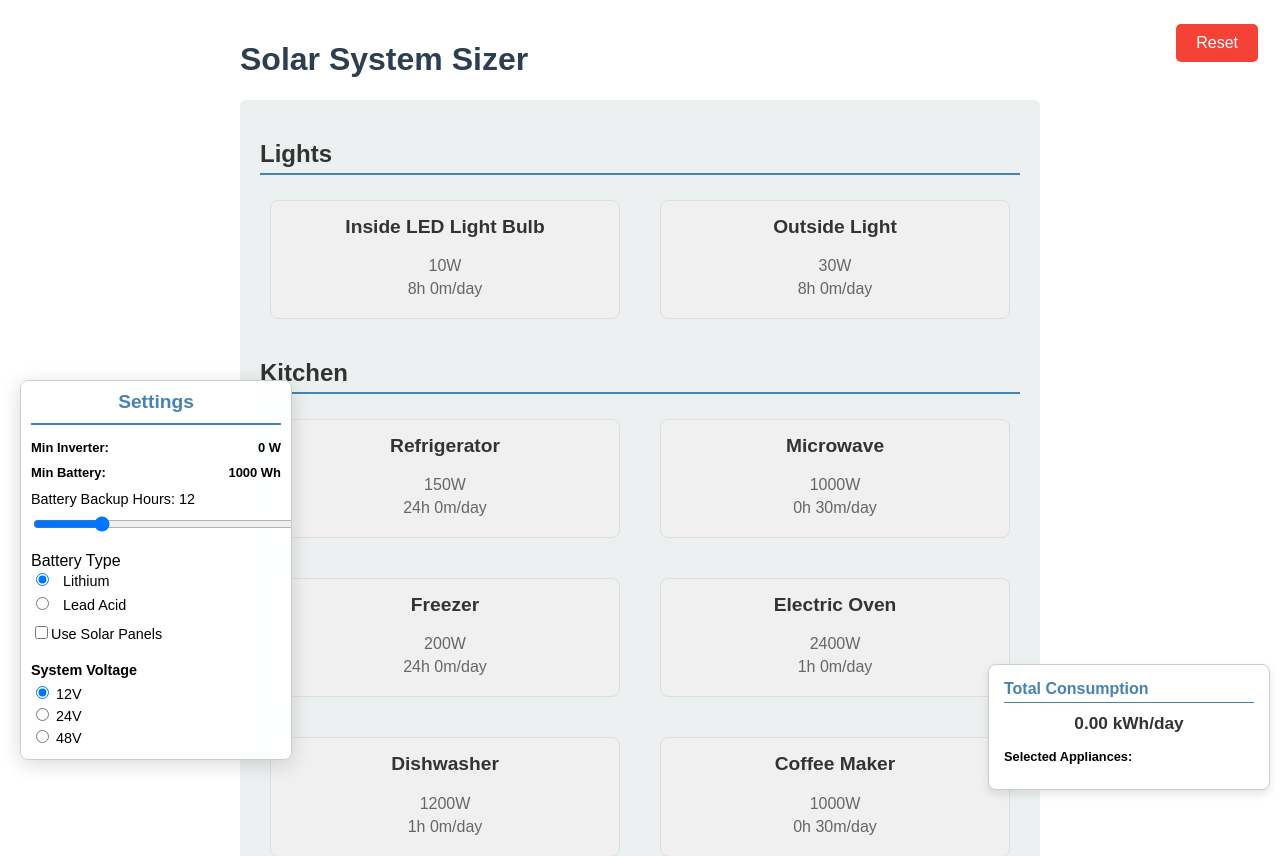
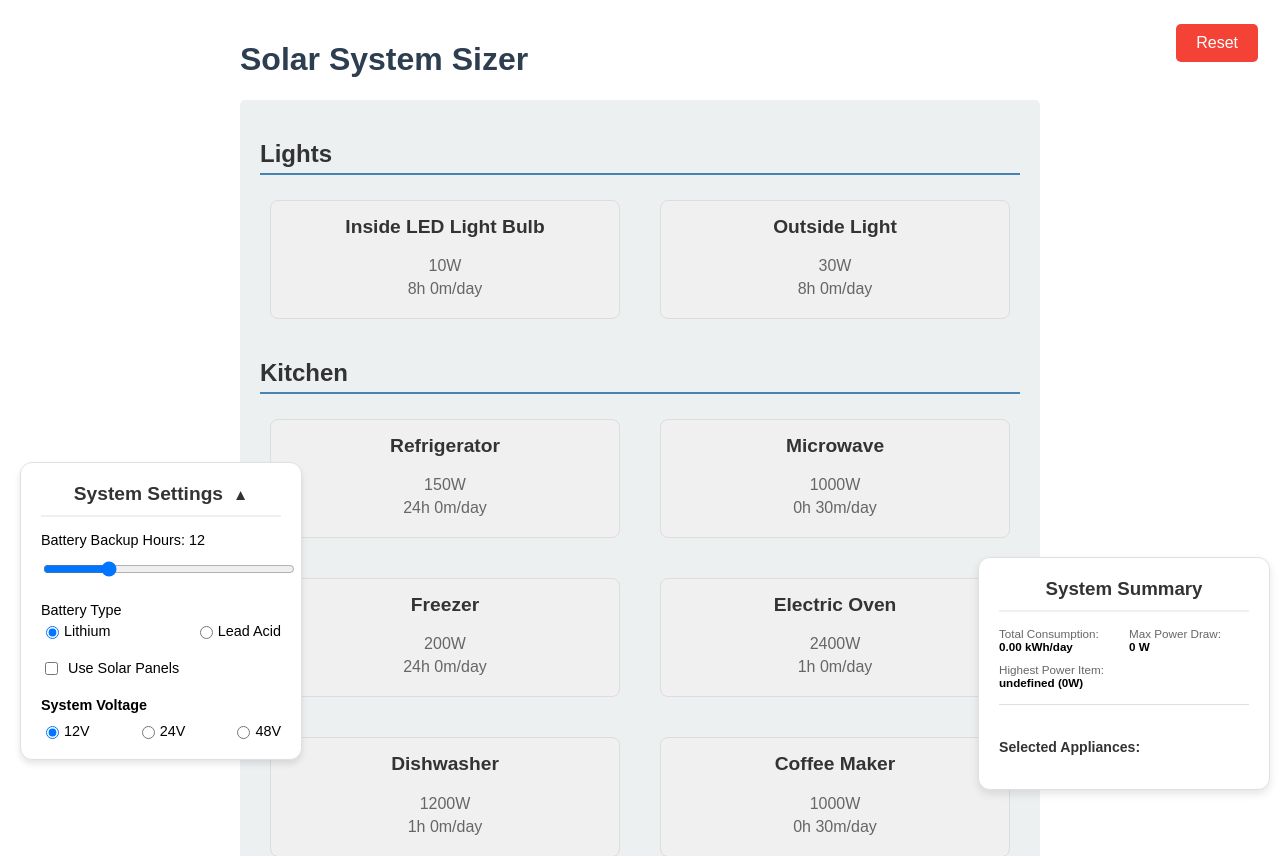
Before and after one commit to AndreLesa/solar-system-sizer, a React (Create React App) app: page / in a window 1280 px wide. Shown: the top 856 px of the page. Built offline with nearby package versions, Linux system fonts and the light colour scheme.

Commit message:
multiple fixes

```diff
--- a/src/components/ApplianceList.js
+++ b/src/components/ApplianceList.js
@@ -104,6 +104,25 @@ const ApplianceList = ({ appliances, addAppliance, updateAppliance, removeApplia
       return total + Number(calculateDailyKWh(appliance));
     }, 0).toFixed(2);
   }
+
+  const calculateMaxPowerDraw = () => {
+    return Object.values(selectedAppliances).reduce((max, appliance) => {
+      const appliancePower = appliance.maxPower || appliance.power;
+      return Math.max(max, appliancePower * (appliance.quantity || 1));
+    }, 0);
+  };
+
+  const findHighestPowerItem = () => {
+    const highestPowerAppliance = Object.values(selectedAppliances).reduce((highest, appliance) => {
+      const appliancePower = appliance.maxPower || appliance.power;
+      if (appliancePower > (highest.maxPower || highest.power)) {
+        return appliance;
+      }
+      return highest;
+    }, { power: 0 });
+
+    return `${highestPowerAppliance.name} (${highestPowerAppliance.maxPower || highestPowerAppliance.power}W)`;
+  };
 
   function calculateSystemSize() {
     console.log('Selected Appliances:', selectedAppliances);
@@ -312,6 +331,27 @@ const ApplianceList = ({ appliances, addAppliance, updateAppliance, removeApplia
 
   const isMobile = window.innerWidth <= 768;
 
+  const InfoItem = ({ label, value }) => (
+    <div style={{ fontSize: '0.9em', display: 'flex', flexDirection: 'column' }}>
+      <span style={{ color: '#666' }}>{label}:</span>
+      <span style={{ fontWeight: 'bold' }}>{value}</span>
+    </div>
+  );
+
+  const RadioButton = ({ name, value, checked, onChange, label }) => (
+    <label style={{ fontSize: '0.9em', display: 'flex', alignItems: 'center', cursor: 'pointer' }}>
+      <input
+        type="radio"
+        name={name}
+        value={value}
+        checked={checked}
+        onChange={onChange}
+        style={{ marginRight: '5px' }}
+      />
+      {label}
+    </label>
+  );
+
   return (
     <div className="appliance-list">
       {showNotification && (
@@ -437,28 +477,77 @@ const ApplianceList = ({ appliances, addAppliance, updateAppliance, removeApplia
         position: 'fixed',
         bottom: '10px',
         right: '10px',
-        width: '250px',
-        padding: '15px',
-        border: '1px solid #ccc',
-        borderRadius: '8px',
-        backgroundColor: '#fff',
+        width: '280px',
+        padding: '20px',
+        border: '1px solid #e0e0e0',
+        borderRadius: '12px',
+        backgroundColor: '#ffffff',
         boxShadow: '0 4px 8px rgba(0, 0, 0, 0.1)',
-        zIndex: 1000
+        zIndex: 1000,
+        fontFamily: 'Arial, sans-serif'
       }}>
-        <h3 style={{ marginBottom: '10px' }}>Total Consumption</h3>
-        <p className="total-kwh" style={{ fontSize: '1.2em', fontWeight: 'bold' }}>{calculateTotalKWh()} kWh/day</p>
+        <h3 style={{
+          textAlign: 'center',
+          fontSize: '1.3em',
+          marginBottom: '15px',
+          color: '#333',
+          borderBottom: '2px solid #f0f0f0',
+          paddingBottom: '10px'
+        }}>
+          System Summary
+        </h3>
+        <div className="system-info-grid" style={{
+          display: 'grid',
+          gridTemplateColumns: '1fr 1fr',
+          gap: '10px',
+          marginBottom: '15px',
+          fontSize: '0.9em'
+        }}>
+          <InfoItem label="Total Consumption" value={`${calculateTotalKWh()} kWh/day`} />
+          <InfoItem label="Max Power Draw" value={`${calculateMaxPowerDraw()} W`} />
+          <InfoItem label="Highest Power Item" value={findHighestPowerItem()} />
+        </div>
         {!isMobile && (
-          <div className="selected-appliance-info">
-            <h4 style={{ marginTop: '15px', marginBottom: '10px' }}>Selected Appliances:</h4>
+          <div className="selected-appliance-info" style={{
+            maxHeight: '200px',
+            overflowY: 'auto',
+            paddingRight: '10px',
+            marginTop: '15px',
+            borderTop: '1px solid #e0e0e0',
+            paddingTop: '15px'
+          }}>
+            <h4 style={{
+              marginBottom: '10px',
+              fontSize: '1.1em',
+              color: '#333'
+            }}>
+              Selected Appliances:
+            </h4>
             {Object.entries(roomAppliances).map(([room, appliances]) => {
               const selectedInRoom = appliances.filter(a => selectedAppliances[`${room}-${a.name}`]);
               if (selectedInRoom.length === 0) return null;
               return (
                 <div key={room} className="room-group" style={{ marginBottom: '10px' }}>
-                  <h5 style={{ marginBottom: '5px' }}>{room}</h5>
+                  <h5 style={{
+                    marginBottom: '5px',
+                    fontSize: '0.95em',
+                    color: '#666',
+                    borderBottom: '1px solid #e0e0e0',
+                    paddingBottom: '3px'
+                  }}>
+                    {room}
+                  </h5>
                   {selectedInRoom.map(appliance => (
-                    <p key={appliance.name} style={{ margin: '2px 0' }}>
-                      {appliance.name}: {calculateDailyKWh(selectedAppliances[`${room}-${appliance.name}`])} kWh/day
+                    <p key={appliance.name} style={{
+                      margin: '3px 0',
+                      fontSize: '0.85em',
+                      display: 'flex',
+                      justifyContent: 'space-between'
+                    }}>
+                      <span>{appliance.name}:</span>
+                      <span style={{ fontWeight: 'bold' }}>
+                        {calculateDailyKWh(selectedAppliances[`${room}-${appliance.name}`])} kWh/day
+                      </span>
                     </p>
                   ))}
                 </div>
@@ -467,46 +556,36 @@ const ApplianceList = ({ appliances, addAppliance, updateAppliance, removeApplia
           </div>
         )}
       </div>
-      <div className={`floating-system-info ${isMobile ? 'mobile' : ''}`} style={{ padding: '10px', border: '1px solid #ccc', borderRadius: '8px', maxWidth: '250px', margin: '0 auto 20px auto' }}>
-        <h3 style={{ textAlign: 'center', fontSize: '1.2em', cursor: 'pointer' }} onClick={toggleOpen}>
-          Settings
+      <div className={`floating-system-info ${isMobile ? 'mobile' : ''}`} style={{
+        padding: '20px',
+        border: '1px solid #e0e0e0',
+        borderRadius: '12px',
+        width: '240px',
+        margin: '0 auto 20px auto',
+        backgroundColor: '#ffffff',
+        boxShadow: '0 4px 6px rgba(0, 0, 0, 0.1)',
+        fontFamily: 'Arial, sans-serif'
+      }}>
+        <h3 style={{
+          textAlign: 'center',
+          fontSize: '1.2em',
+          cursor: 'pointer',
+          marginBottom: '15px',
+          color: '#333',
+          borderBottom: '2px solid #f0f0f0',
+          paddingBottom: '10px'
+        }} onClick={toggleOpen}>
+          System Settings
+          <span style={{ marginLeft: '10px', fontSize: '0.8em' }}>
+            {isOpen ? '▲' : '▼'}
+          </span>
         </h3>
         {isOpen && (
           <>
-            <div className="system-info-item" style={{ textAlign: 'center', marginBottom: '10px', display: 'flex', justifyContent: 'space-between', fontSize: '0.9em' }}>
-              <span>Min Inverter:</span>
-              <span>{inverterSize} W</span>
-            </div>
-            <div className="system-info-item" style={{ marginBottom: '10px', display: 'flex', justifyContent: 'space-between', fontSize: '0.9em' }}>
-              <span>Min Battery:</span>
-              <span>{batterySize} Wh</span>
-            </div>
-            {useSolarPanels && (
-              <>
-                <div className="system-info-item" style={{ marginBottom: '10px', display: 'flex', justifyContent: 'space-between', fontSize: '0.9em' }}>
-                  <span>Rec Solar:</span>
-                  <span>{solarPanelSize} W</span>
-                </div>
-                <div className="system-info-item" style={{ marginBottom: '10px', display: 'flex', justifyContent: 'space-between', fontSize: '0.9em' }}>
-                  <span>Panels:</span>
-                  <span>{numberOfPanels}</span>
-                </div>
-                <div className="solar-panel-input" style={{ marginBottom: '10px' }}>
-                  <label htmlFor="panel-wattage" style={{ fontSize: '0.9em' }}>Panel Wattage (W):</label>
-                  <input
-                    type="number"
-                    id="panel-wattage"
-                    min="100"
-                    step="50"
-                    value={panelWattage}
-                    onChange={handlePanelWattageChange}
-                    style={{ width: '100%', padding: '5px', borderRadius: '4px', border: '1px solid #ccc' }}
-                  />
-                </div>
-              </>
-            )}
-            <div className="battery-backup-slider" style={{ marginBottom: '10px' }}>
-              <label htmlFor="battery-backup-hours" style={{ fontSize: '0.9em' }}>Battery Backup Hours: {batteryBackupHours}</label>
+            <div className="battery-backup-slider" style={{ marginBottom: '15px' }}>
+              <label htmlFor="battery-backup-hours" style={{ fontSize: '0.9em', display: 'block', marginBottom: '5px' }}>
+                Battery Backup Hours: {batteryBackupHours}
+              </label>
               <input
                 type="range"
                 id="battery-backup-hours"
@@ -517,56 +596,71 @@ const ApplianceList = ({ appliances, addAppliance, updateAppliance, removeApplia
                 style={{ width: '100%' }}
               />
             </div>
-
-            <div className="battery-type">
-              <span>Battery Type</span>
-              <label>
-                <input type="radio" name="battery-type" value="lithium" checked={batteryType === 'lithium'} onChange={handleBatteryTypeChange} /> Lithium
-              </label>
-              <label>
-                <input type="radio" name="battery-type" value="lead-acid" checked={batteryType === 'lead-acid'} onChange={handleBatteryTypeChange} /> Lead Acid
-              </label>
+            <div className="battery-type" style={{ marginBottom: '15px' }}>
+              <span style={{ fontSize: '0.9em', display: 'block', marginBottom: '5px' }}>Battery Type</span>
+              <div style={{ display: 'flex', justifyContent: 'space-between' }}>
+                <RadioButton
+                  name="battery-type"
+                  value="lithium"
+                  checked={batteryType === 'lithium'}
+                  onChange={handleBatteryTypeChange}
+                  label="Lithium"
+                />
+                <RadioButton
+                  name="battery-type"
+                  value="lead-acid"
+                  checked={batteryType === 'lead-acid'}
+                  onChange={handleBatteryTypeChange}
+                  label="Lead Acid"
+                />
+              </div>
             </div>
-            <div className="solar-panel-toggle" style={{ marginBottom: '10px' }}>
-              <label style={{ fontSize: '0.9em' }}>
+            <div className="solar-panel-toggle" style={{ marginBottom: '15px' }}>
+              <label style={{ fontSize: '0.9em', display: 'flex', alignItems: 'center', cursor: 'pointer' }}>
                 <input
                   type="checkbox"
                   checked={useSolarPanels}
                   onChange={handleUseSolarPanelsChange}
+                  style={{ marginRight: '10px' }}
                 />
                 Use Solar Panels
               </label>
             </div>
-            <div className="system-voltage-selection" style={{ marginTop: '10px' }}>
-              <h4 style={{ fontSize: '0.9em', marginBottom: '5px' }}>System Voltage</h4>
-              <div style={{ display: 'flex', flexDirection: 'column', alignItems: 'flex-start' }}>
-                <label style={{ fontSize: '0.9em', marginBottom: '3px' }}>
-                  <input
-                    type="radio"
+            {useSolarPanels && (
+              <div className="solar-panel-input" style={{ marginBottom: '15px' }}>
+                <label htmlFor="panel-wattage" style={{ fontSize: '0.9em', display: 'block', marginBottom: '5px' }}>
+                  Panel Wattage (W):
+                </label>
+                <input
+                  type="number"
+                  id="panel-wattage"
+                  min="100"
+                  step="50"
+                  value={panelWattage}
+                  onChange={handlePanelWattageChange}
+                  style={{
+                    width: 'calc(100% - 16px)',
+                    padding: '8px',
+                    borderRadius: '4px',
+                    border: '1px solid #ccc',
+                    fontSize: '0.9em'
+                  }}
+                />
+              </div>
+            )}
+            <div className="system-voltage-selection">
+              <h4 style={{ fontSize: '0.9em', marginBottom: '10px' }}>System Voltage</h4>
+              <div style={{ display: 'flex', justifyContent: 'space-between' }}>
+                {[12, 24, 48].map(voltage => (
+                  <RadioButton
+                    key={voltage}
                     name="system-voltage"
-                    value="12"
-                    checked={systemVoltage === 12}
+                    value={voltage}
+                    checked={systemVoltage === voltage}
                     onChange={handleSystemVoltageChange}
-                  /> 12V
-                </label>
-                <label style={{ fontSize: '0.9em', marginBottom: '3px' }}>
-                  <input
-                    type="radio"
-                    name="system-voltage"
-                    value="24"
-                    checked={systemVoltage === 24}
-                    onChange={handleSystemVoltageChange}
-                  /> 24V
-                </label>
-                <label style={{ fontSize: '0.9em', marginBottom: '3px' }}>
-                  <input
-                    type="radio"
-                    name="system-voltage"
-                    value="48"
-                    checked={systemVoltage === 48}
-                    onChange={handleSystemVoltageChange}
-                  /> 48V
-                </label>
+                    label={`${voltage}V`}
+                  />
+                ))}
               </div>
             </div>
           </>
```
